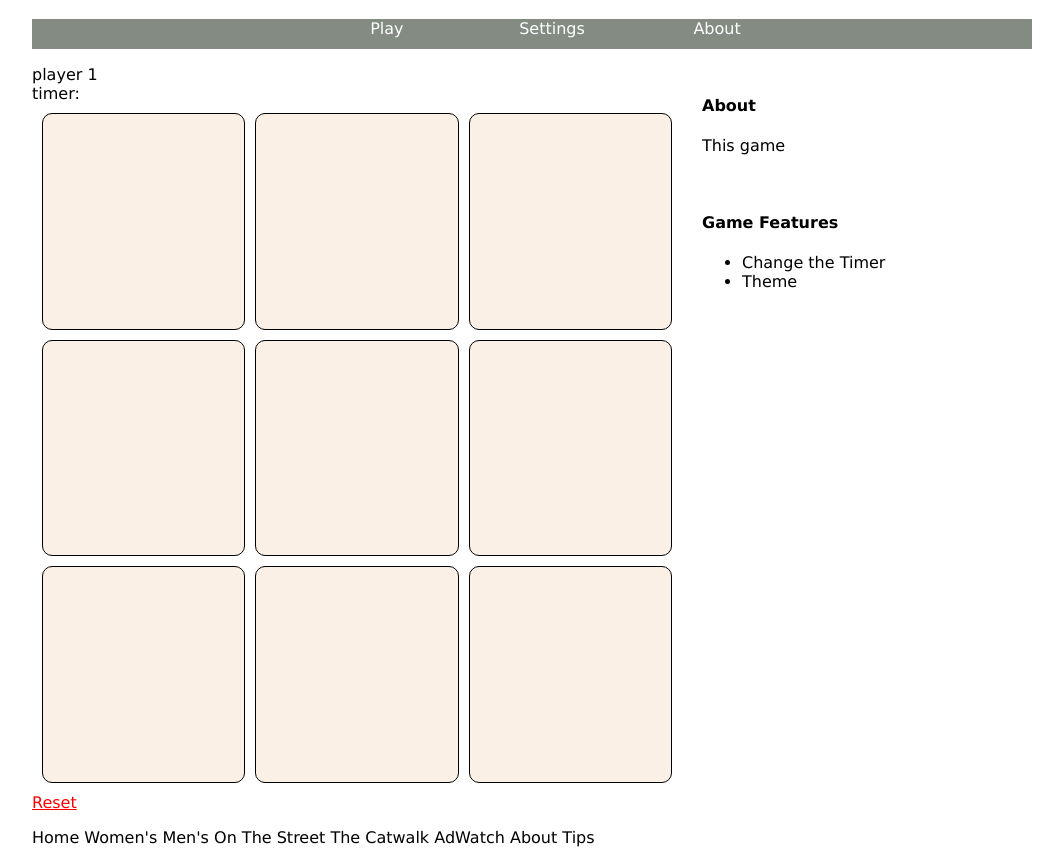
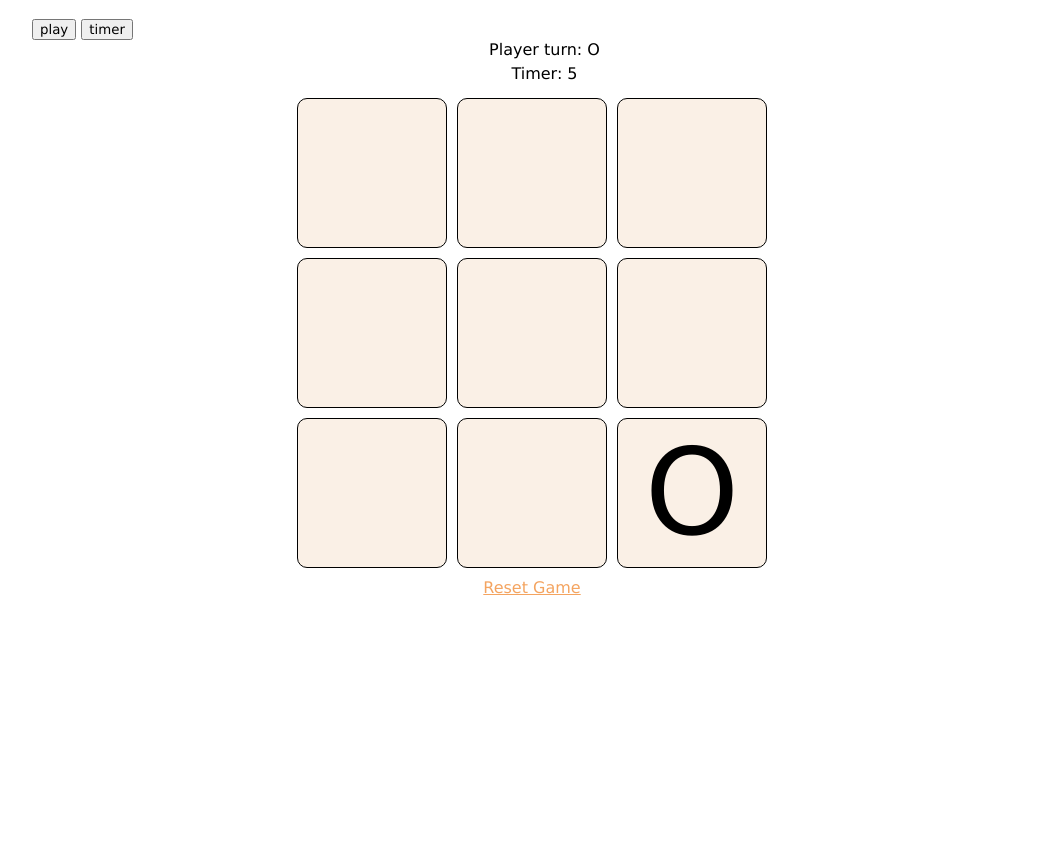
Before and after one commit to elperez/tic-tac-toe, a plain HTML site: page index.html in a window 1280 px wide. Shown: the part 62-925 px from the top of the page, without its empty margins (108-1171 px from the left). After the commit the page ends 800 px from the top, so only its background shows below. Drawn offline with Linux system fonts and the light colour scheme.

Commit message:
added timer, reset button, check for win

```diff
--- a/app2.js
+++ b/app2.js
@@ -1,17 +1,60 @@
 var player1 = 'O',
-  player2 = 'x',
+  player2 = 'X',
+  theme = '',
   currentPlayer = player1,
+  winner = '',
   table = document.querySelector('#table'),
-  cellList = [];
+  playerTurn = document.querySelector('#playerTurn'),
+  tableDom = document.getElementsByTagName("td"),
+  cellList = [],
+  winCombinations = [
+    [0,1,2],
+    [3,4,5],
+    [6,7,8],
+    [0,4,8],
+    [2,4,6],
+    [0,3,6],
+    [1,4,7],
+    [2,5,8]];
+
+var halloween = {
+  background : halloween
+}
+
+
+var timer = {
+  target:document.querySelector('#timer'),
+  seconds:6,
+  timerId:0,
+  updateTime:function(){
+    timer.seconds-=1;
+    timer.target.textContent = "Timer: " + timer.seconds;
+    if (timer.seconds <= 0) {
+      makeRandomMove(currentPlayer);
+      timer.reset();
+    }
+  },
+  start:function(){
+    console.log("timer start");
+    clearInterval(timer.timerId);
+    timer.timerId = setInterval(timer.updateTime, 1000);
+    timer.updateTime();
+    timer.target.textContent = "Timer: " + timer.seconds;
+  },
+  reset:function(){
+    timer.seconds=5;
+    //clearInterval(timer.timerId);
+    timer.target.textContent = "Timer: " + timer.seconds;
+  }
+}
 
 function initialize(){
-    console.log("cellpressed");
     table.addEventListener('click', onMousePressed);
     table.addEventListener('mouseover', onMouseOver);
-    //table.addEventListener('mouseleave', onMouseOut);
-    // for(var index = 0; index < listCells.length; index++){
-    //   listCells[index].addEventListener('click', this.cellPressed);
-    // }
+    playerTurn.textContent = "Player turn: " + currentPlayer;
+    //initialize the timer
+    timer.start();
+
     for(var i = 0 ; i < 9; i++){
       var cell = {
         number : i,
@@ -22,19 +65,30 @@ function initialize(){
   }
 
 function onMousePressed(event){
+
   var cellPressed = event.target.getAttribute('data-cell');
+  if (cellPressed != null){
     if (cellList[cellPressed].label === '') {
       console.log('parent, child name: ' + event.target.tagName);
       console.log(event.target.textContent);
       cellPressed.textContent = currentPlayer;
       cellList[cellPressed].label = currentPlayer;
+      if (checkWinner(currentPlayer)){
+        alert("Player " + currentPlayer + "wins!");
+        resetGame();
+      }
       currentPlayer = (currentPlayer == player1 ? player2 : player1);
       event.target.className = 'unhover';
+    }
+
+    playerTurn.textContent = "Player turn: " + currentPlayer;
+    timer.reset();
+
   }
 }
 
 function onMouseOver(event){
-  console.log('isMouseOver');
+
   var cellOver = event.target.getAttribute('data-cell');
   if (cellOver != null ){
     if (cellList[cellOver].label === '') {
@@ -47,9 +101,7 @@ function onMouseOver(event){
 }
 
 function onMouseOut(target){
-  console.log('onMouseLeave');
 
-  //if (cellOver != null ){
   var cellOver = target.getAttribute('data-cell');
   if (cellList[cellOver].label === '') {
     console.log('parent, child name: ' + event.target.tagName);
@@ -59,5 +111,43 @@ function onMouseOut(target){
   }
 }
 
+function checkWinner(pattern){
+  if ( pattern != null){
+    for (var i = 0; i < winCombinations.length-1; i++){
+      if (cellList[winCombinations[i][0]].label === pattern &&
+        cellList[winCombinations[i][1]].label === pattern &&
+        cellList[winCombinations[i][2]].label === pattern){
+        return true;
+      }
+    }
+  }
+  return false;
+}
+
+function makeRandomMove(pattern){
+  var tempList = [];
+  for (var i = 0 ; i < cellList.length; i++) {
+    if (cellList[i].label == ''){
+      tempList.push(cellList[i]);
+    }
+  }
+  var randomNumber = Math.floor(Math.random() * tempList.length);
+
+  //check if there is a cell for a random move
+  if (tempList.length > 0){
+    tableDom[tempList[randomNumber].number].textContent = currentPlayer;
+    tempList[randomNumber].label = currentPlayer;
+    checkWinner(currentPlayer);
+    currentPlayer = (currentPlayer == player1 ? player2 : player1);
+  }
+}
+
+function resetGame(){
+  for (var i = 0 ; i < cellList.length; i++) {
+    cellList[i].label = '';
+    tableDom[i].textContent = '';
+  }
+  timer.reset();
+}
 
 initialize();
--- a/css/style.css
+++ b/css/style.css
@@ -12,21 +12,29 @@ body {
   margin: 0 auto;
 }
 
+#playerTurn{
+  margin: 5px 0px 5px 25px;
+}
+
 #timer{
   display: block;
+  margin: 5px 0px 5px 25px;
 }
 
-header > ul {
+/*header > ul {
   background: #838b83;
   height: 30px;
   text-align: center;
+  padding: 0px 0px;
 }
 
 header > ul > li {
   display:inline-block;
   color: white;
   width:16.666666%;
-}
+  margin: 5px 5px;
+  cursor: pointer;
+}*/
 
 header > ul > li:hover {
   display:inline-block;
@@ -38,17 +46,19 @@ header > ul > li:hover {
 table {
   border-collapse: separate;
   border-spacing: 10px 10px;
+  margin: 0 auto;
 }
 
 td {
   border: 1px solid black;
   text-align: center;
   background-color: linen;
-  width: 216.66666px;
-  height: 216.66666px;
+  width: 150px;
+  height: 150px;
   border-radius: 10px;
   min-height: 100px;
   margin: 10px 10px;
+  font-size: 120px;
 }
 
 /*td:hover{
@@ -66,8 +76,6 @@ td {
   border: 1px solid black;
   text-align: center;
   background-color: plum;
-  width: 216.66666px;
-  height: 216.66666px;
   border-radius: 10px;
   min-height: 100px;
   margin: 10px 10px;
@@ -77,8 +85,6 @@ td {
   border: 1px solid black;
   text-align: center;
   background-color: linen;
-  width: 216.66666px;
-  height: 216.66666px;
   border-radius: 10px;
   min-height: 100px;
   margin: 10px 10px;
@@ -93,40 +99,34 @@ td {
 
 .content {
   /*border: 1px solid blue;*/
-  width: 65%;
-  float: left;
+  text-align: center;
 }
 
-aside{
-  /*border: 1px solid red;*/
+/*.wrapper {
+  text-align: center;
+}*/
+
+/*aside{
+  border: 1px solid red;
   width: 35%;
   float: left;
-}
+  background-color: #cdb79e;
+}*/
 
 aside > * {
   padding: 10px 0 10px 20px;
+  color: grey;
 }
 
 .ad {
   width: 320px;
 }
 
-
-
 a {
   text-align: right;
+  color: #f4a460;
+}
+
+a:hover {
   color: red;
 }
-
-footer{
-  clear: both;
-}
-
-footer > * {
-  text-align: left;
-  padding:0 0;
-}
-
-footer > ul > li {
-  display:inline-block;
-}
--- a/index.html
+++ b/index.html
@@ -7,19 +7,18 @@
 <body>
   <header>
     <h1>Tic-Tac-Toe</h1>
-    <h2> </h2>
-    <ul>
-      <li>Play</li>
-      <li>Settings</li>
-      <li>About</li>
-    </ul>
+    <nav>
+      <button>play</button>
+      <button>timer</button>
+    </nav>
   </header>
   <main>
     <div id="wrapper" class="wrapper">
       <div id="content" class="content">
+
         <div id='gameHeader'>
-          <span> player 1</span>
-          <span id='timer'>timer: </span>
+          <span id='playerTurn'>Player turn:</span>
+          <span id='timer'>Timer: </span>
 
         </div>
         <table id='table'>
@@ -39,35 +38,25 @@
             <td onmouseout="onMouseOut(this)" data-cell=8></td>
           </tr>
         </table>
-        <a href="#">Reset</a>
+        <a onclick="resetGame" href="#">Reset Game</a>
       </div>
-      <aside>
+      <!-- <aside>
         <div>
           <h4>About</h4>
           <p>This game
           </p>
         </div>
         <div>
-        <h4>Game Features</h4>
+          <h4>Game Features</h4>
           <ul>
             <li>Change the Timer</li>
             <li>Theme</li>
           </ul>
         </div>
-      </aside>
+      </aside> -->
     </div>
   </main>
   <footer>
-    <ul>
-      <li>Home</li>
-      <li>Women's</li>
-      <li>Men's</li>
-      <li>On The Street</li>
-      <li>The Catwalk</li>
-      <li>AdWatch</li>
-      <li>About</li>
-      <li>Tips</li>
-    </ul>
   </footer>
 </body>
 <script src="app2.js"></script>
```
Lines whose indentation alone changed are shown as unchanged.
